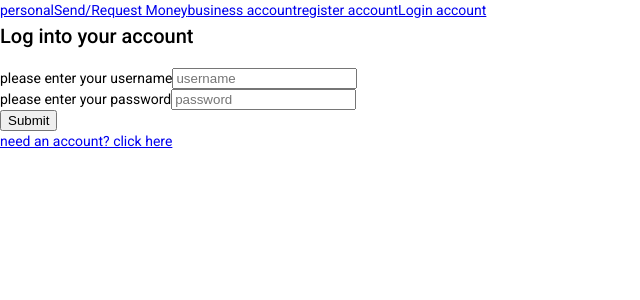
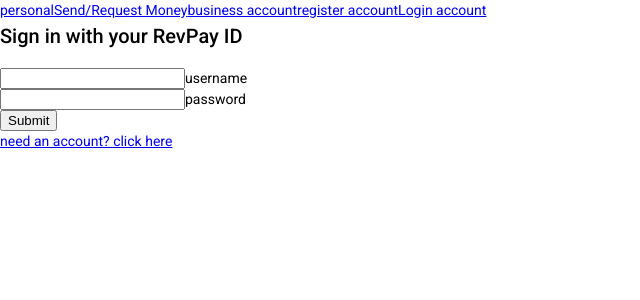
Before and after one commit to mdiazelt/RevPay-Banking-Project, an Angular app in the folder frontend/: page /login in a window 1280 px wide. Shown: the top 300 px of the page, without its empty margins (0-640 px from the left). Built offline with nearby package versions, Linux system fonts and the light colour scheme; a web font is replaced by a local one.

Commit message:
changed html syling to better match CSS

```diff
--- a/frontend/src/app/components/login-account/login-account.component.html
+++ b/frontend/src/app/components/login-account/login-account.component.html
@@ -1,23 +1,29 @@
 <div class="login-forms">
+    <div class="container">
     <header class="login-form-header">
-        <h2>Log into your account</h2>
+        <h2>Sign in with your RevPay ID</h2>
     </header>
     <div class="forms">
+        <div class="form-cell-wrapper form-textbox">
             <form >
-            <div class="input-fields col s6">
-                <label for="username">please enter your username</label>
-                <input type="text" class="username" placeholder="username">
+                <div class="input-fields">
+                    <input type="text" id="username" required placeholder="">
+                    <span id="revPayID_field_label">username</span>
                 </div>
-            <div class="input-fields col s6">
-                <label for="password">please enter your password</label>
-                <input type="password" class="password" placeholder="password">
+
+                <div class="input-fields2">
+                    <input type="password" id="password" required placeholder="">
+                    <span for="password" id="revPayID_field_label">password</span>
                 </div>
                 <div class="button-submit">
-                <button>Submit</button>
+                    <button id="button-submit">Submit</button>
                 </div>
             </form>
         </div>
     </div>
+</div>
+
+
 <div class="routerlinks">
 <a [routerLink]="['/register']"><p>need an account? click here</p></a>
 <router-outlet></router-outlet>
```
Lines whose indentation alone changed are shown as unchanged.
